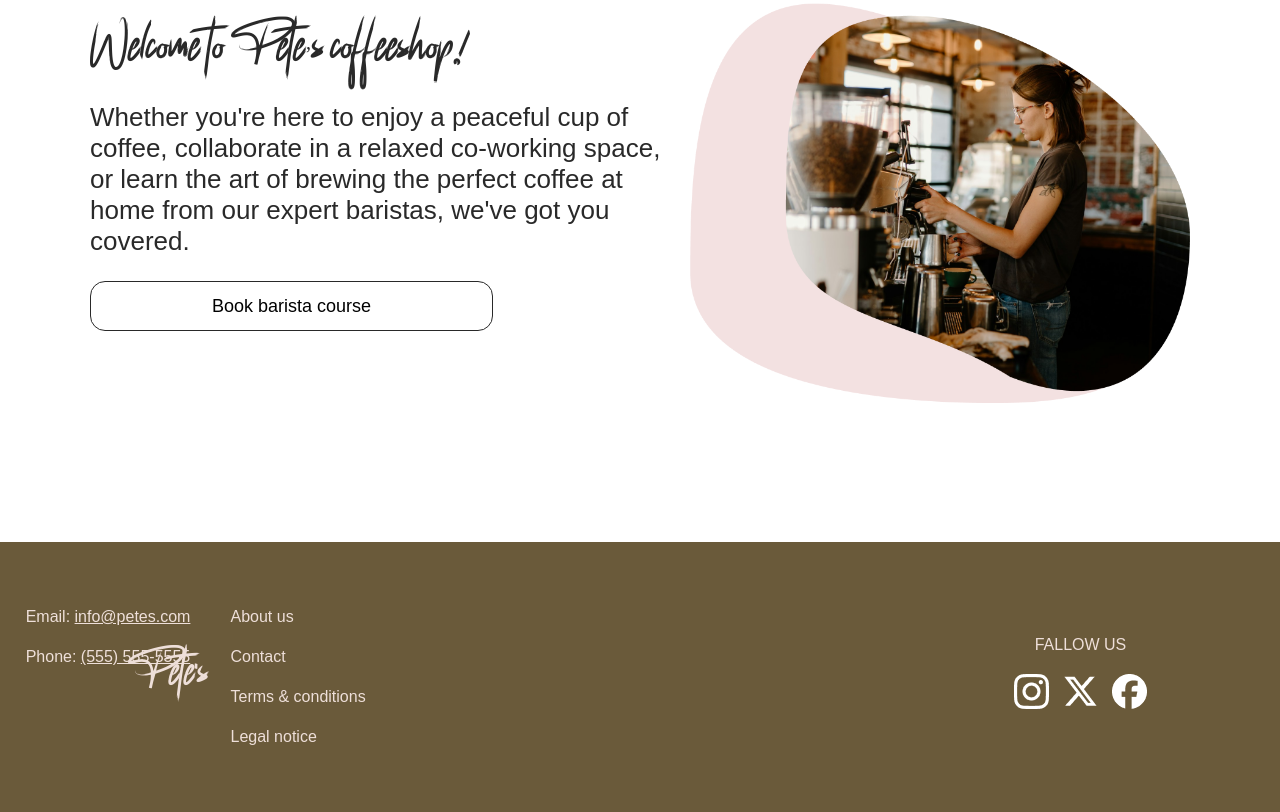
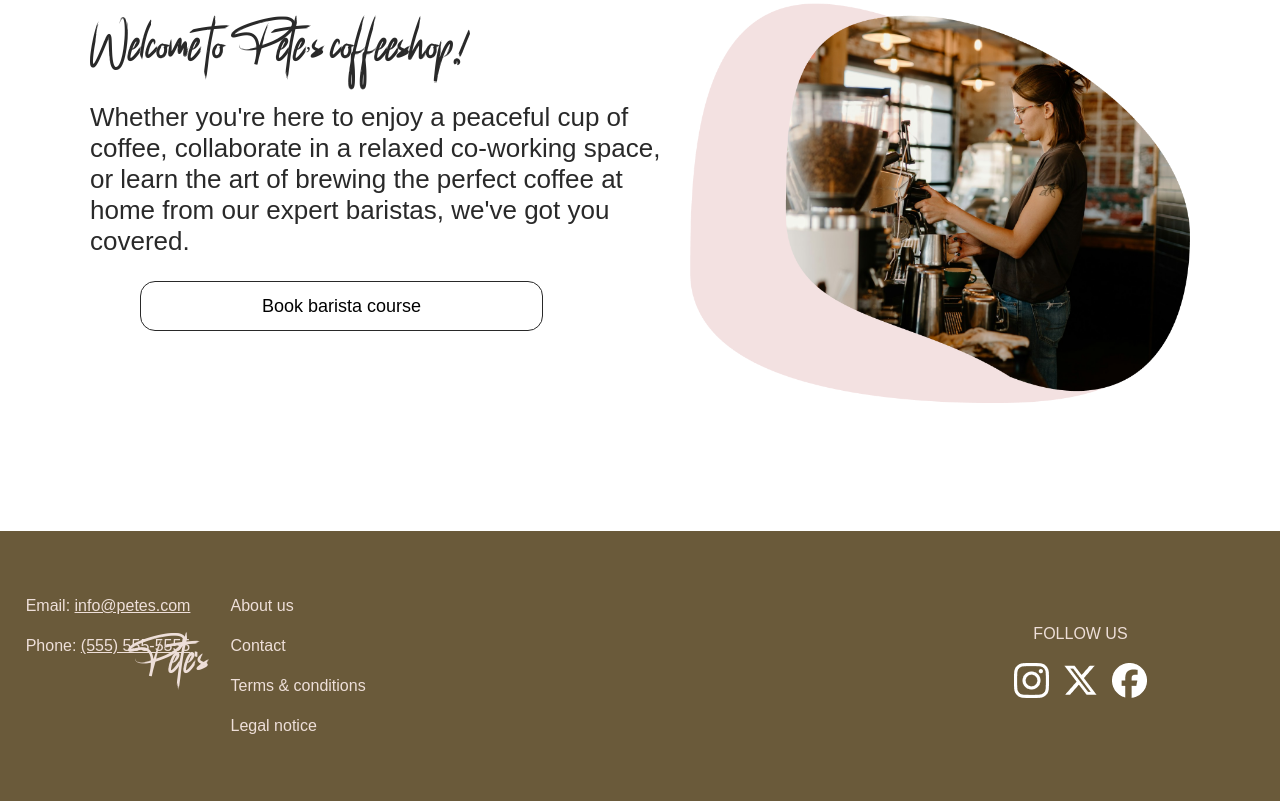
Before and after one commit to BadThad/group-assignment-cafe, a plain HTML site: page pages/landing-page/landing.html in a window 1280 px wide. Shown: the part 567-1379 px from the top of the page. Drawn offline with Linux system fonts and the light colour scheme.

Commit message:
Image-save

```diff
--- a/pages/landing-page/landing.css
+++ b/pages/landing-page/landing.css
@@ -32,7 +32,7 @@ p {
 
 .value-2 {
     width: 100%;
-    height: 501px;
+    height: auto;
     padding-top: 90px;
     display: flex;
     flex-wrap: wrap;
@@ -55,6 +55,8 @@ p {
     text-align: center;
     font-family: Arial, Helvetica, sans-serif;
     font-size: 18px;
+    position: relative;
+    left: 50px;
 }
 
 .value-2 button:hover {
--- a/pages/landing-page/landing.html
+++ b/pages/landing-page/landing.html
@@ -76,7 +76,7 @@
         </div>
       </div>
       <div class="socialmedia-links">
-        <h5>FALLOW US</h5>
+        <h5>FOLLOW US</h5>
         <div>
           <a href="#"
             ><img src="/images/Instagram Icon.png" alt="Instagram link"
```
Also changed, not shown: pages/about-page/about.html (+1 -1 lines), pages/gallery-page/gallery.html (+1 -1 lines), images/charmore-nel-Dgooa3daEPk-unsplash.jpg (added), 7 other files.
